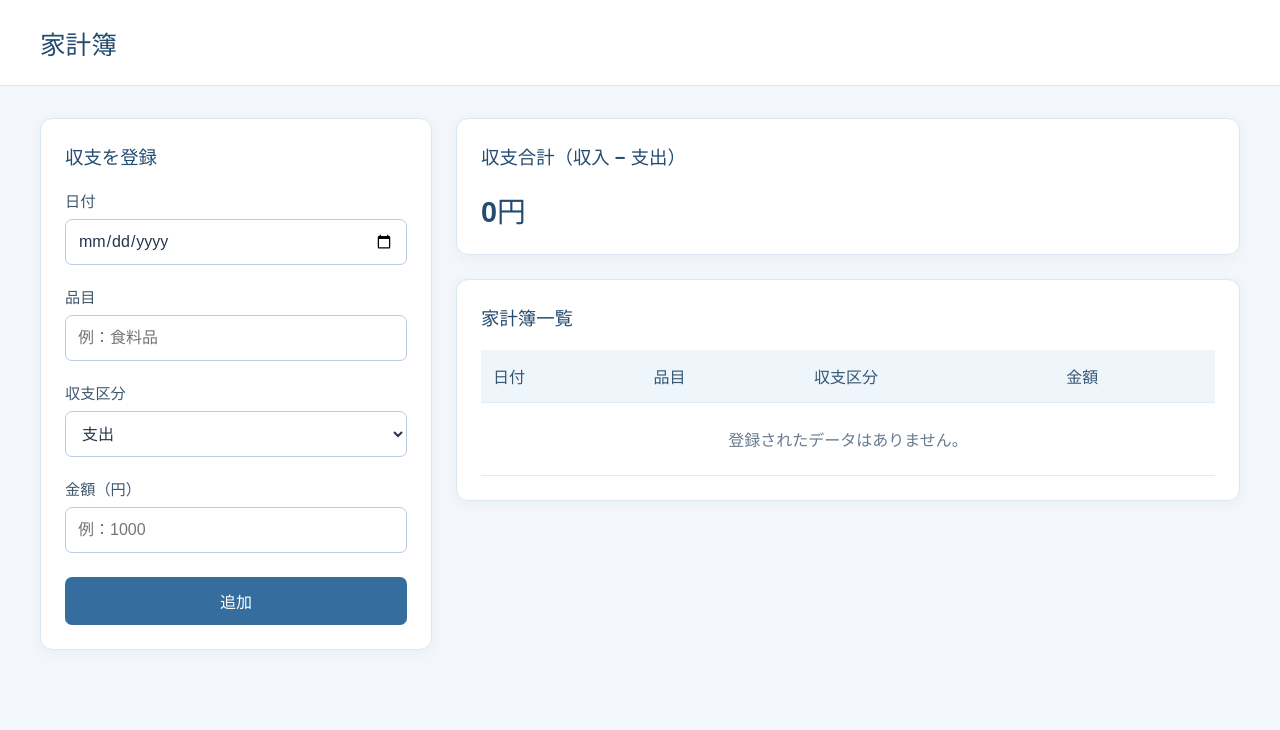
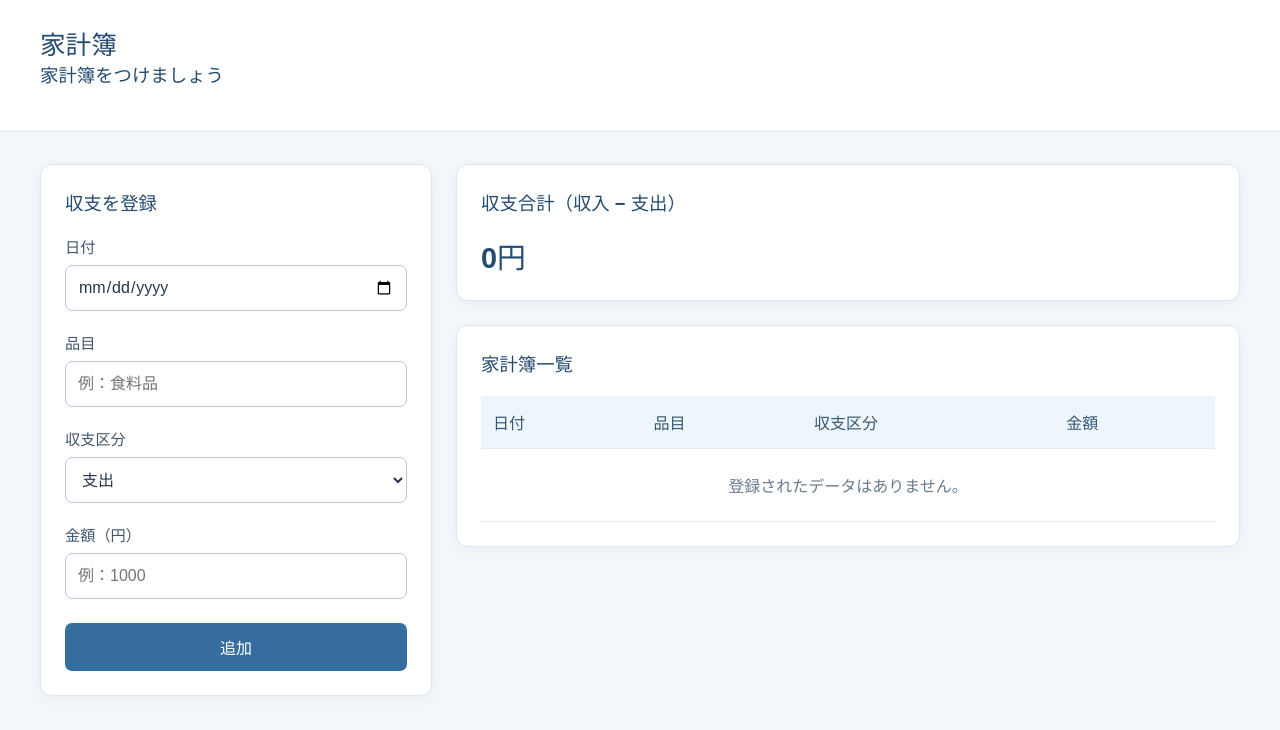
Before and after one commit to satoshi-INN/kakeibo-page, a plain HTML site: page index.html in a window 1280 px wide. Drawn offline with Linux system fonts and the light colour scheme.

Commit message:
サブタイトルを追加

```diff
--- a/index.html
+++ b/index.html
@@ -10,6 +10,7 @@
 <body>
   <header>
     <h1>家計簿</h1>
+    <h2>家計簿をつけましょう</h2>
   </header>
 
   <main class="dashboard">
```
